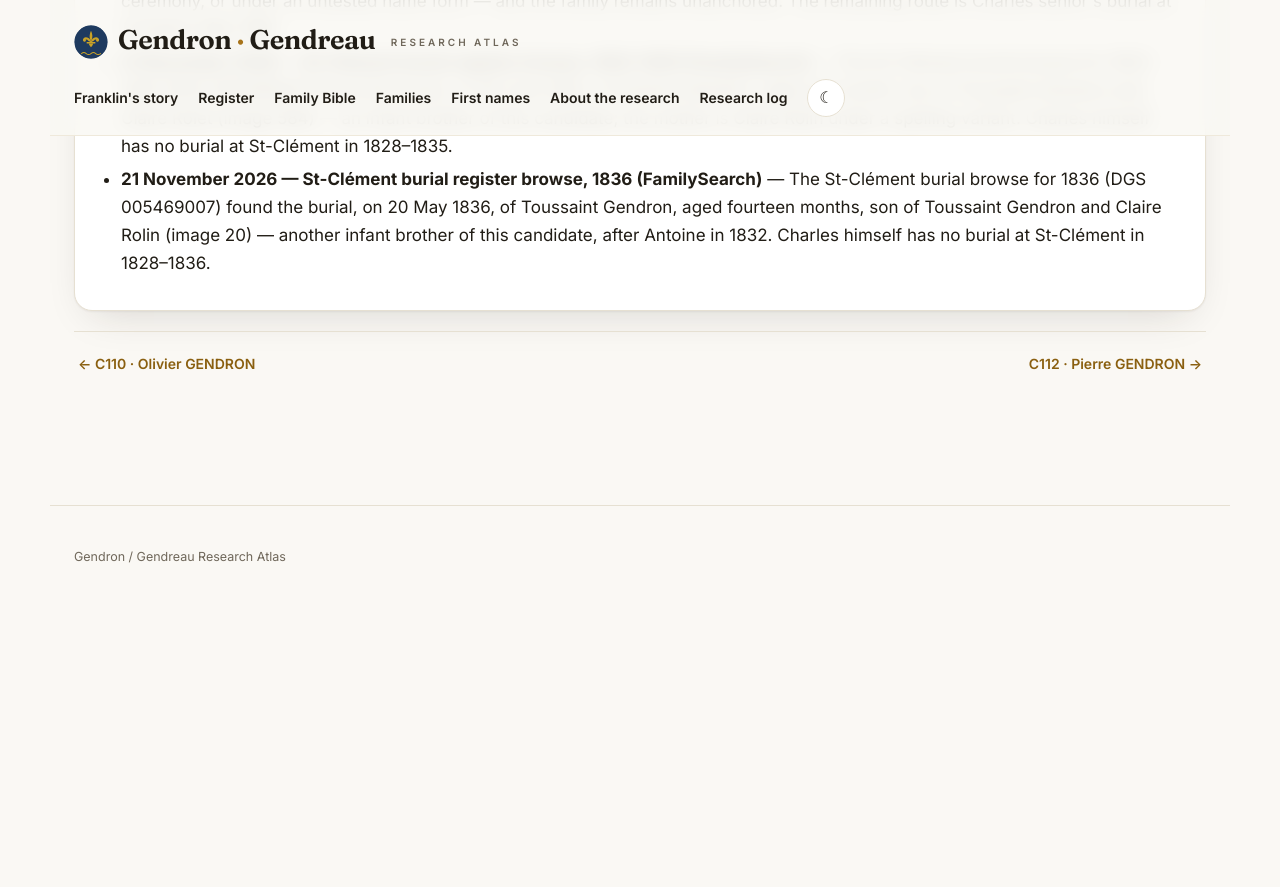
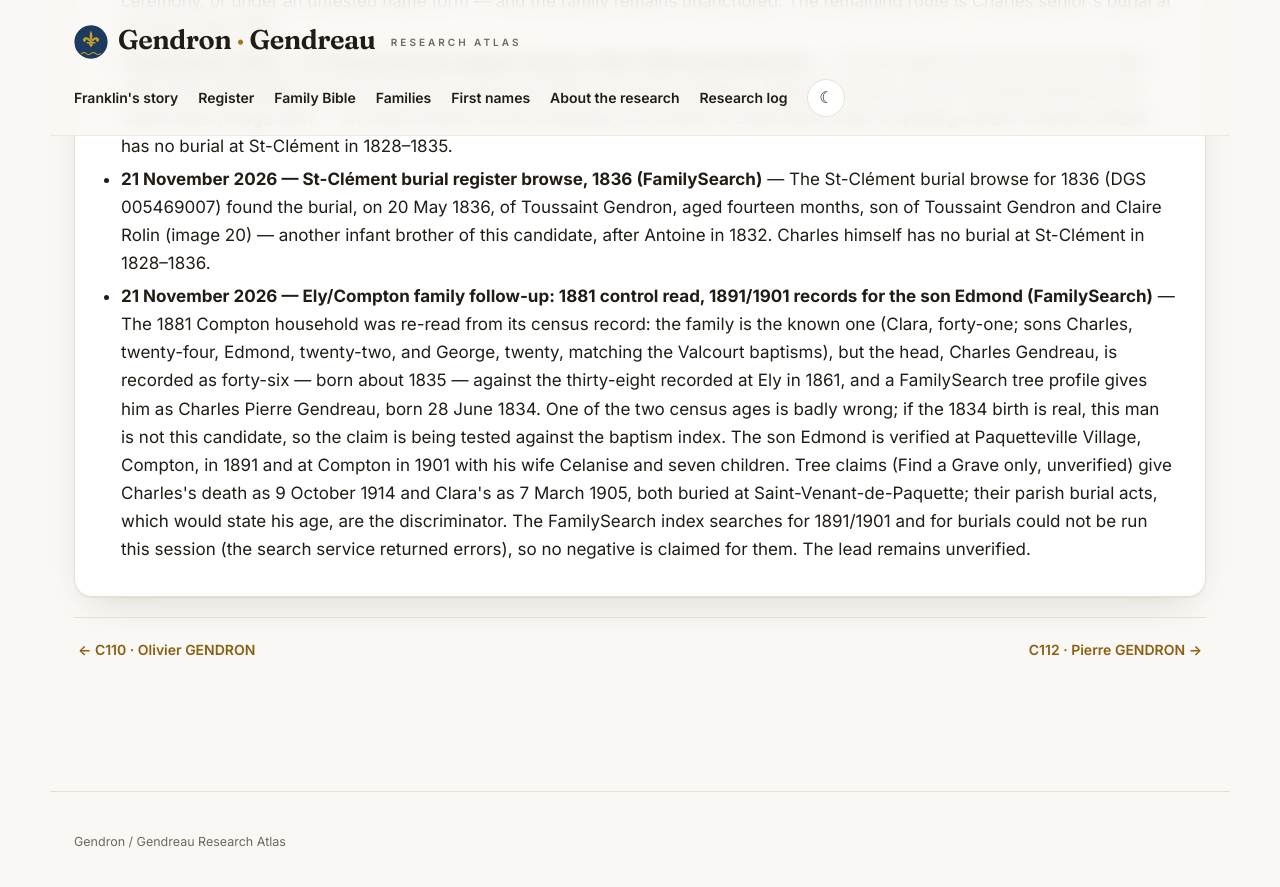
Before and after one commit to vetharmon/gendron-research, a Jekyll site: the page built from _candidates/c111.md, in a window 1280 px wide and 900 px high, scrolled down 3694 px. Shown: the top 887 px of the window. Built offline with Jekyll 4.4.1, drawn with Linux system fonts in a browser that asks for light colours; before the commit the page ends 4308 px from its top, so only the background shows below that.

Commit message:
C111 Compton follow-up — 1881 age discrepancy and Edmond 1891/1901 records

```diff
--- a/_candidates/c111.md
+++ b/_candidates/c111.md
@@ -35,6 +35,8 @@ search_log:
     outcome: "The St-Clément burial browse for 1832–1835 (DGS 005469007) found the burial, on 28 June 1832, of Antoine Gendron, aged one month, son of Toussaint Gendron and Claire Rolet (image 584) — an infant brother of this candidate; the mother is Claire Rolin under a spelling variant. Charles himself has no burial at St-Clément in 1828–1835."
   - resource: "21 November 2026 — St-Clément burial register browse, 1836 (FamilySearch)"
     outcome: "The St-Clément burial browse for 1836 (DGS 005469007) found the burial, on 20 May 1836, of Toussaint Gendron, aged fourteen months, son of Toussaint Gendron and Claire Rolin (image 20) — another infant brother of this candidate, after Antoine in 1832. Charles himself has no burial at St-Clément in 1828–1836."
+  - resource: "21 November 2026 — Ely/Compton family follow-up: 1881 control read, 1891/1901 records for the son Edmond (FamilySearch)"
+    outcome: "The 1881 Compton household was re-read from its census record: the family is the known one (Clara, forty-one; sons Charles, twenty-four, Edmond, twenty-two, and George, twenty, matching the Valcourt baptisms), but the head, Charles Gendreau, is recorded as forty-six — born about 1835 — against the thirty-eight recorded at Ely in 1861, and a FamilySearch tree profile gives him as Charles Pierre Gendreau, born 28 June 1834. One of the two census ages is badly wrong; if the 1834 birth is real, this man is not this candidate, so the claim is being tested against the baptism index. The son Edmond is verified at Paquetteville Village, Compton, in 1891 and at Compton in 1901 with his wife Celanise and seven children. Tree claims (Find a Grave only, unverified) give Charles's death as 9 October 1914 and Clara's as 7 March 1905, both buried at Saint-Venant-de-Paquette; their parish burial acts, which would state his age, are the discriminator. The FamilySearch index searches for 1891/1901 and for burials could not be run this session (the search service returned errors), so no negative is claimed for them. The lead remains unverified."
 permalink: /candidates/c111/
 sources:
   - label: "LAFRANCE baptism (act 2369974)"
```
